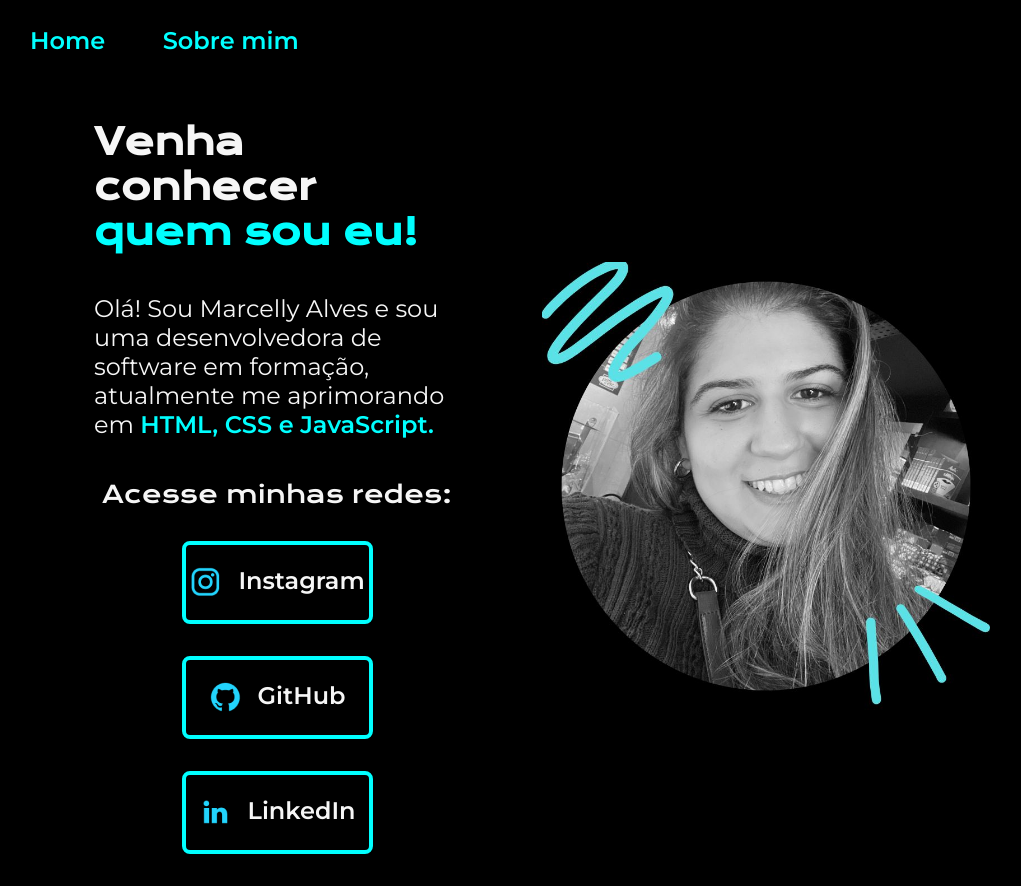
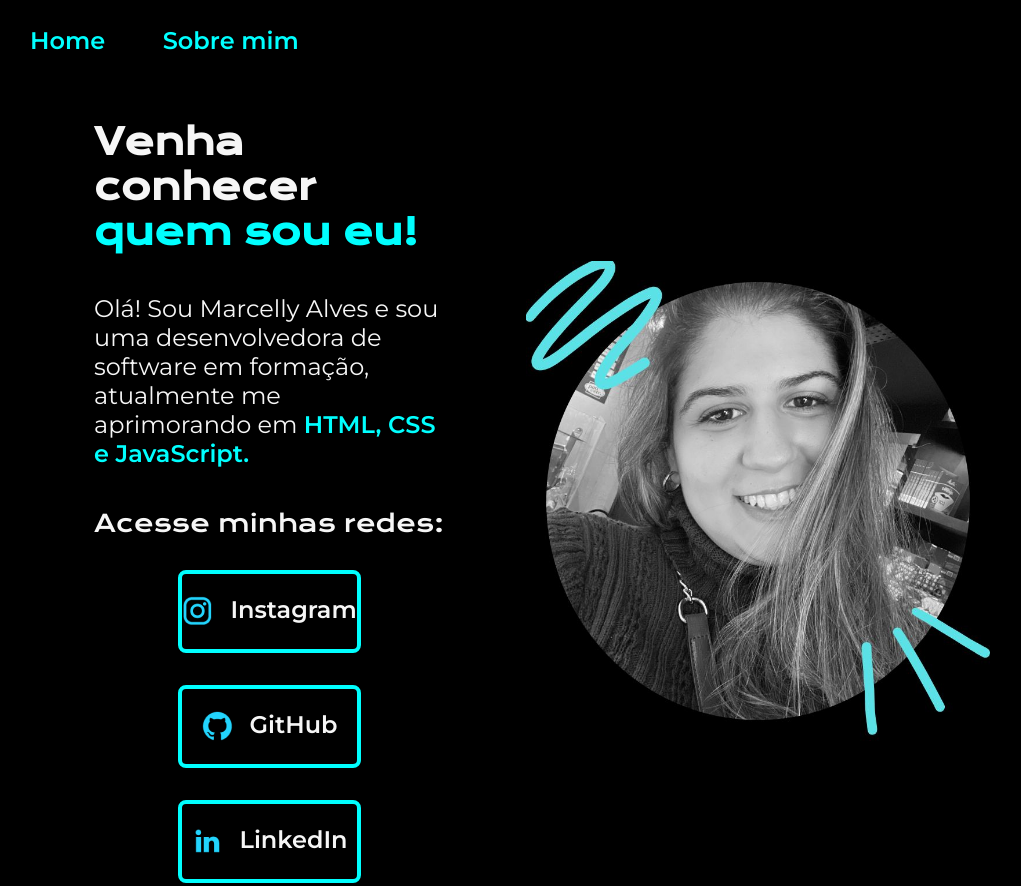
Before and after one commit to MarcellyaAlves/portfoli, a plain HTML site: page index.html in a window 1280 px wide. Shown: the top 886 px of the page, without its empty margins (98-1119 px from the left). Drawn offline with nearby package versions, Linux system fonts and the light colour scheme.

Commit message:
organizar imagem

```diff
--- a/styles/style.css
+++ b/styles/style.css
@@ -97,7 +97,9 @@ body {
     padding: 5%;
 }
 .imagem {
-    Width: 50%;
+    Width: 60%;
+    width: 29rem;
+    height: 30rem;
 }
 
 .rodape {
```
